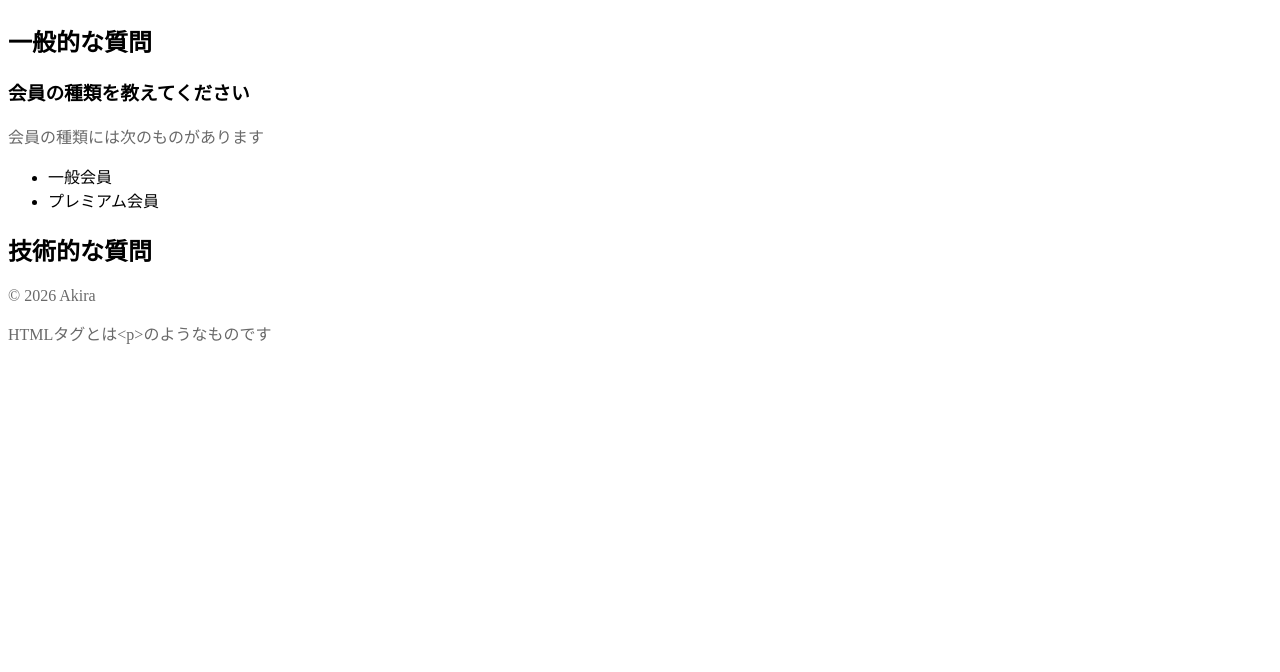
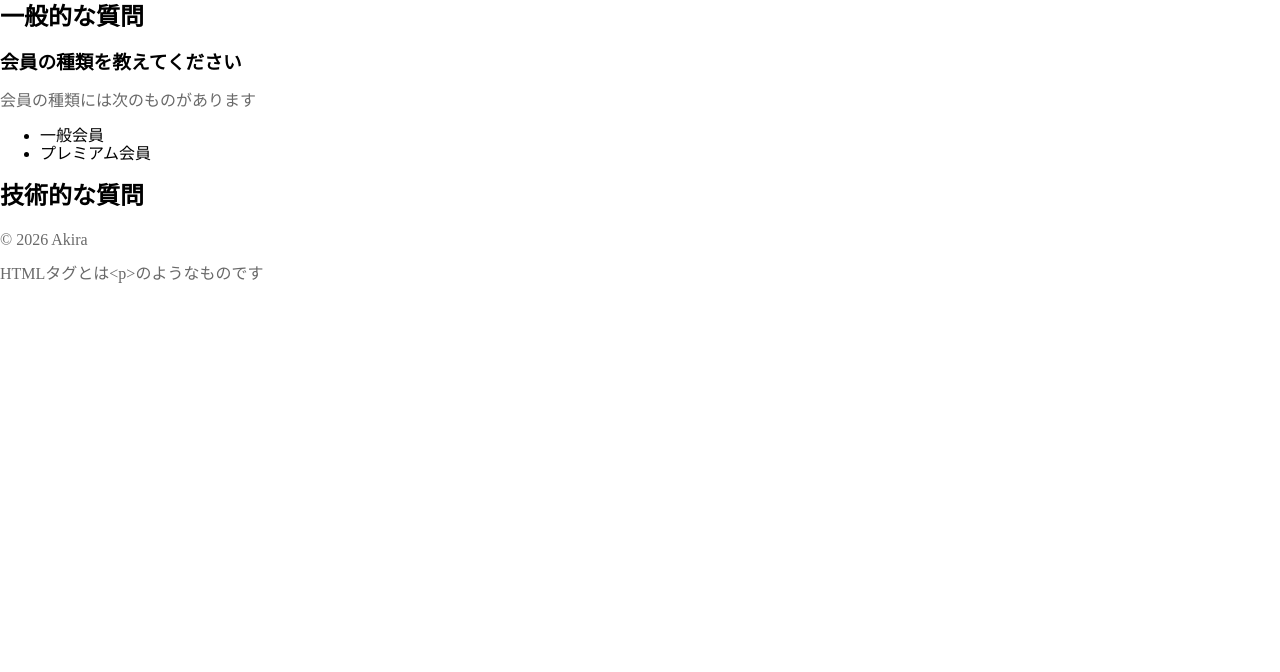
Before and after one commit to koga-akira/udemy-sample-html, a plain HTML site: page faq.html in a window 1280 px wide. Shown: the part 128-800 px from the top of the page. Drawn offline with Linux system fonts and the light colour scheme.

Commit message:
normlize.cssをhtmlに反映

```diff
--- a/faq.html
+++ b/faq.html
@@ -4,6 +4,7 @@
         <meta charset="UTF-8">
         <title>よくあるご質問</title>
 
+        <link rel = "stylesheet" href = "normalize.css">
         <link rel = "stylesheet" href = "style.css">
     </head>
     <body>
```
